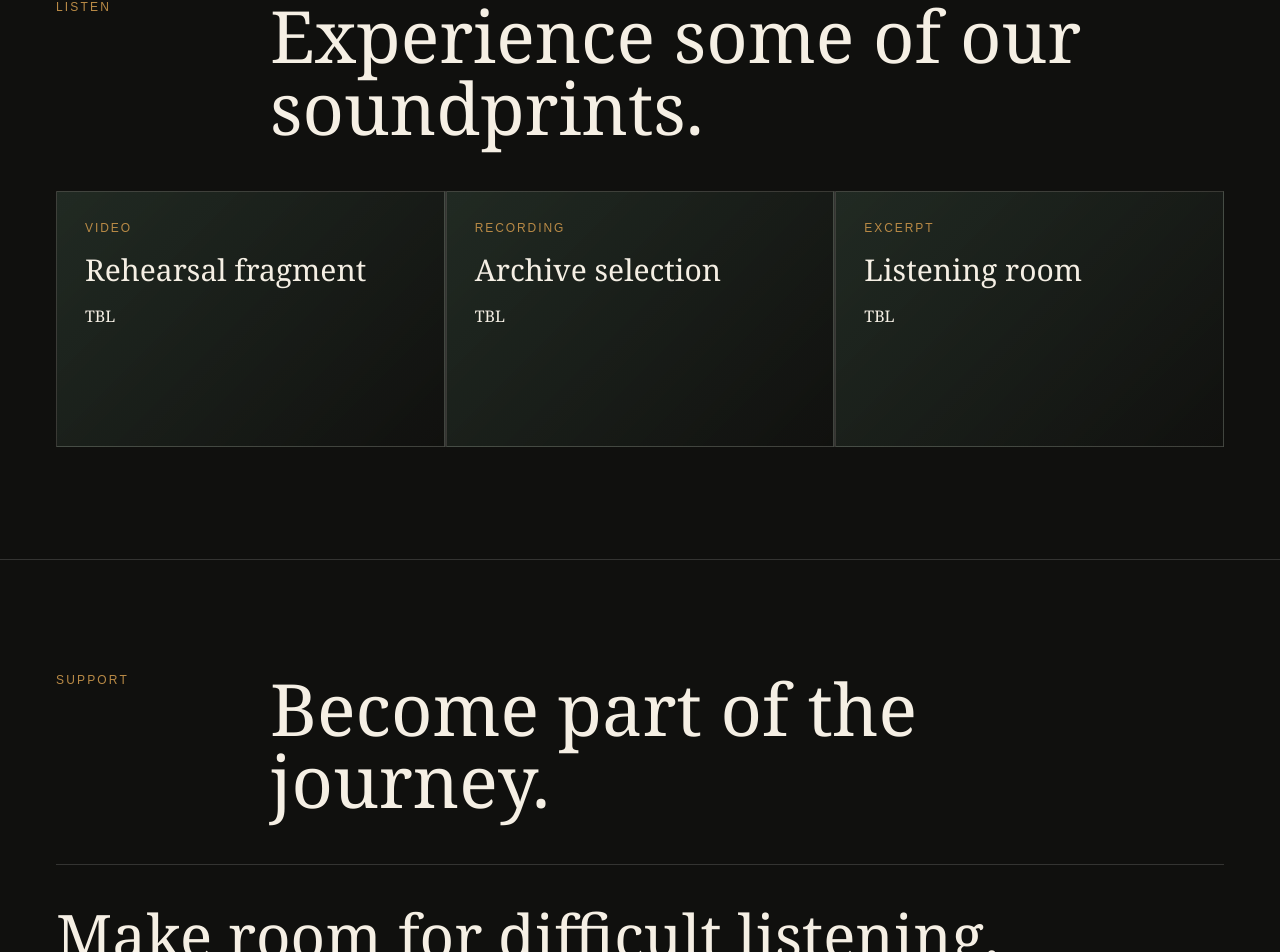
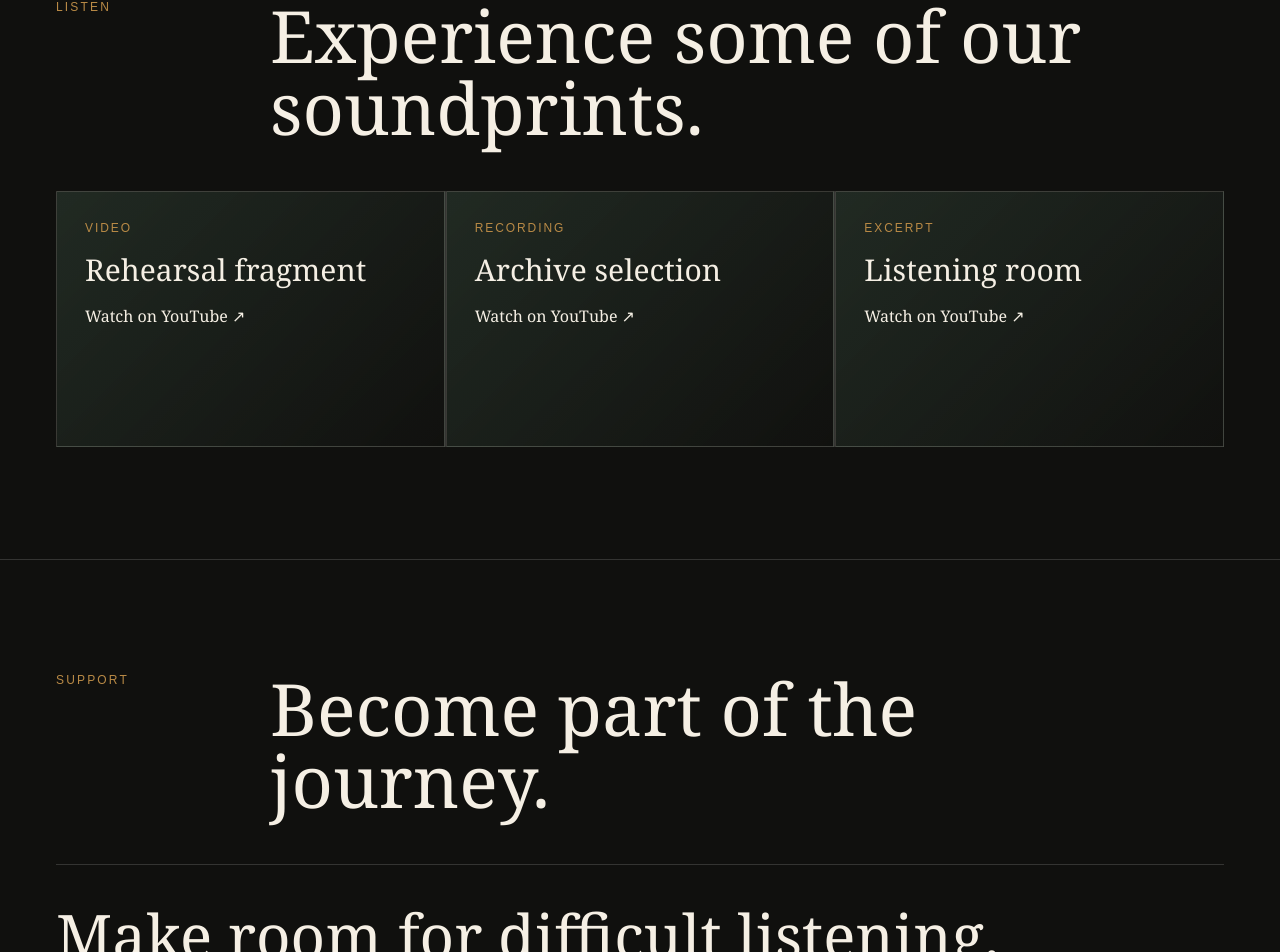
Before and after one commit to pmmtaiwan/pmm-website, a Next.js app: page / in a window 1280 px wide. Shown: the part 2548-3500 px from the top of the page. Built offline with nearby package versions, Linux system fonts and the light colour scheme.

Commit message:
Make homepage media cards link to YouTube

```diff
--- a/components/MediaBlock.tsx
+++ b/components/MediaBlock.tsx
@@ -1,19 +1,27 @@
 type MediaBlockProps = {
   type: string;
   title: string;
+  href: string;
   description?: string;
 };
 
 export function MediaBlock({
   type,
   title,
-  description = "TBL"
+  href,
+  description = "Watch on YouTube ↗"
 }: MediaBlockProps) {
   return (
-    <div className="placeholder-field min-h-64 p-7">
+    <a
+      href={href}
+      target="_blank"
+      rel="noreferrer"
+      className="placeholder-field block min-h-64 p-7 transition-colors hover:bg-moss/60"
+      aria-label={`${title} — ${description}`}
+    >
       <p className="font-sans text-xs uppercase tracking-[0.16em] text-brass">{type}</p>
       <h3 className="mt-4 text-3xl font-normal">{title}</h3>
       <p className="mt-4 text-ink/68">{description}</p>
-    </div>
+    </a>
   );
 }
```
